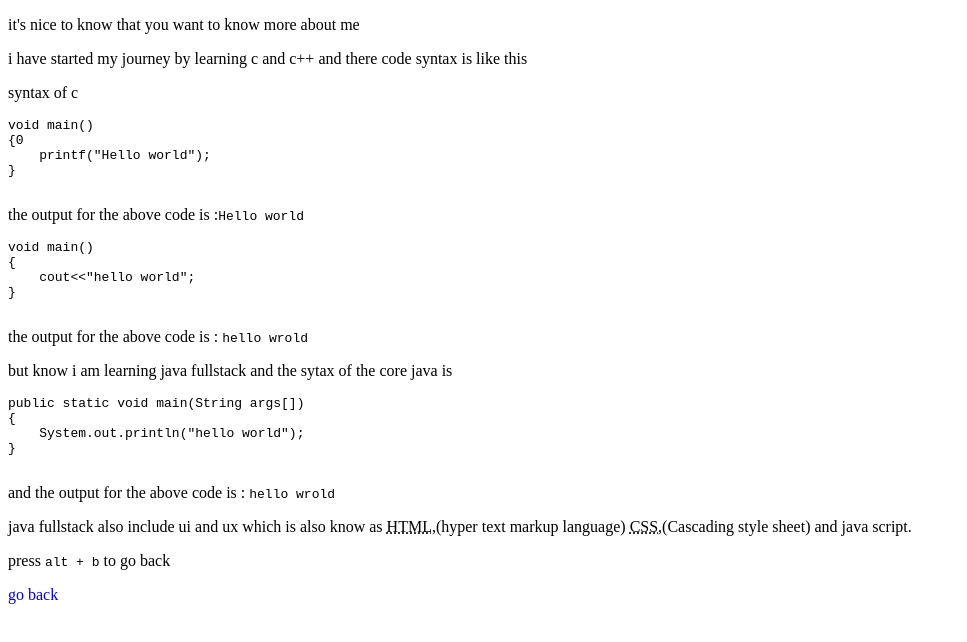
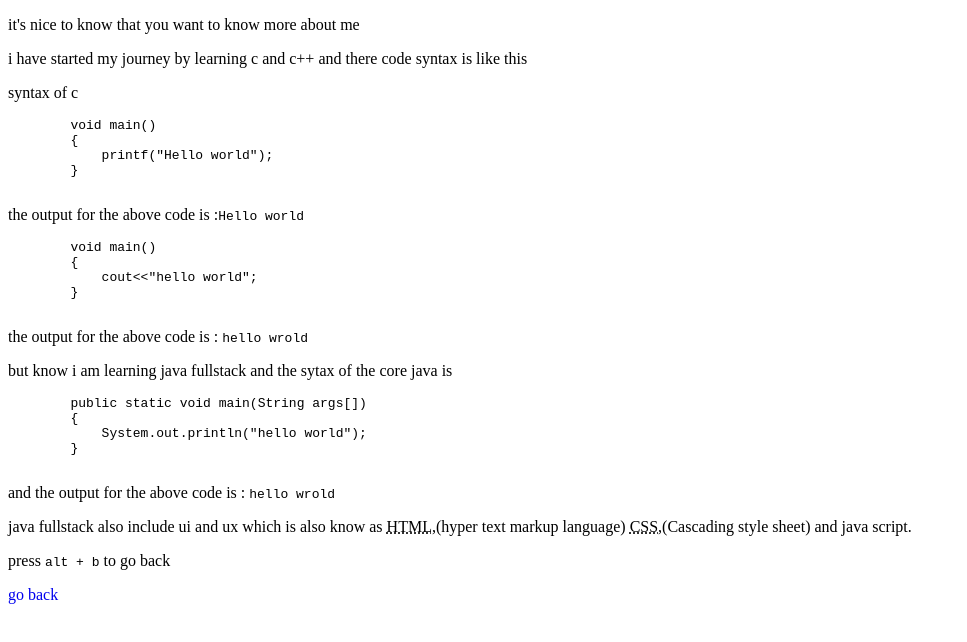
Before and after one commit to Masoodkhan501/html-shortcut, a plain HTML site: page more.html in a window 1280 px wide. Shown: the whole page, without its empty margins (0-967 px from the left). Drawn offline with Linux system fonts and the light colour scheme.

Commit message:
Update more.html

```diff
--- a/more.html
+++ b/more.html
@@ -11,7 +11,7 @@
     <p>syntax of c
         <pre>
         void main()
-{0
+        {
             printf("Hello world");
         }
         </pre>
```
Lines whose indentation alone changed are shown as unchanged.
